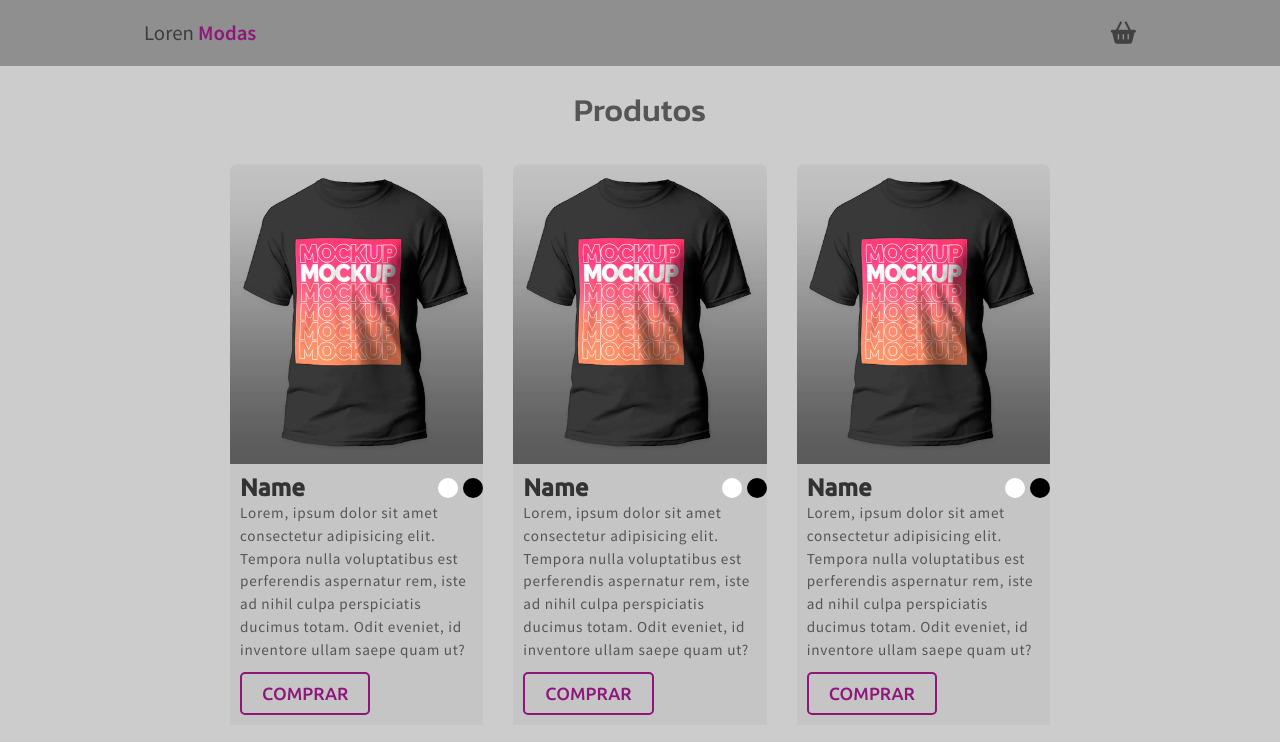
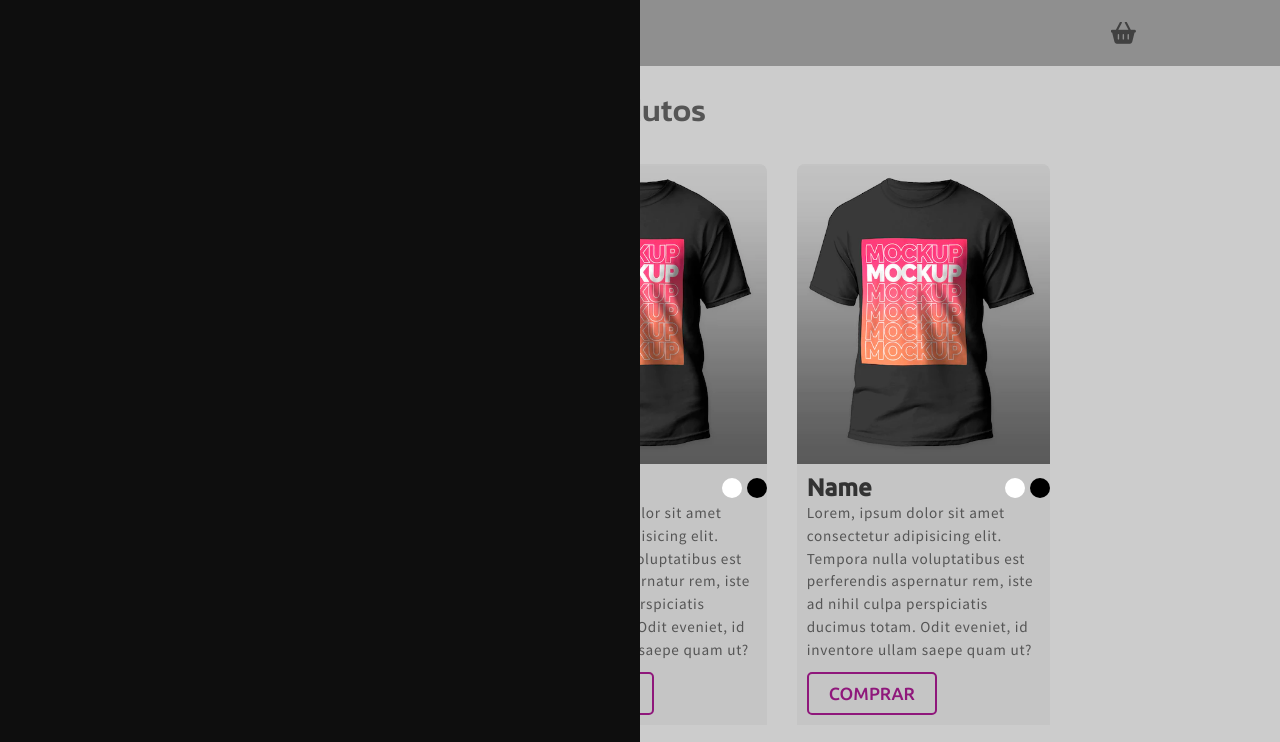
Before and after one commit to ViniciusRodrigues2/LorenModas, a plain HTML site: page index.html in a window 1280 px wide. Both pictures are taken after a click on the element 1123 px from the left and 33 px from the top of the page. Shown: the top 742 px of the page. Drawn offline with Linux system fonts and the light colour scheme.

Commit message:
commit second

```diff
--- a/css/style.css
+++ b/css/style.css
@@ -11,6 +11,7 @@
 body{
     width: 100%;
     height: 100vh;
+    /* overflow-x: hidden; */
 }
 img{
     width: 100%;
@@ -40,12 +41,28 @@ img{
     color: #8f177b;
     font-weight: 600;
 }
+.header .menu-nav .shop{
+    overflow-x: hidden;
+}
 .header .menu-nav .shop i{
     font-size: 1.4em;
     color: #414141;
     cursor: pointer;
 }
-
+.header .menu-nav .shop .menu-shop{
+    position: absolute;
+    width: 0%;
+    height: 100vh;
+    display: block;
+    background-color: #0e0e0e;
+    top: 0;
+    left: 0;
+    z-index: 2;
+    transition: all .4s ease-out;
+}
+.header .menu-nav .shop .menu-shop.on{
+    width: 50%;
+}
 /* produtos grid */
 
 .container{
@@ -201,6 +218,6 @@ img{
 .rodape .rodape-action i:hover{
     color: #8f177b;
     transform: scale(1.2);
-    background-color: #222;
+    background-color: #111;
     box-shadow: 0 3px 6px #8f177b;
 }
--- a/index.html
+++ b/index.html
@@ -15,6 +15,9 @@
             </div>
             <div class="shop">
                 <i class="fa-solid fa-basket-shopping"></i>
+                <div class="menu-shop">
+
+                </div>
             </div>
         </nav>
     </header>
@@ -48,8 +51,8 @@
                  <div class="flex">
                      <h2>Name</h2>
                      <div class="mudar">
-                         <div class="mudarColor"></div>
-                         <div class="mudarBlack"></div>
+                         <div class="mudarColor ct"></div>
+                         <div class="mudarBlack ce"></div>
                      </div>
                  </div>
                  <p>Lorem, ipsum dolor sit amet consectetur adipisicing elit. Tempora nulla voluptatibus est perferendis aspernatur rem, iste ad nihil culpa perspiciatis ducimus totam. Odit eveniet, id inventore ullam saepe quam ut?</p>
@@ -254,4 +257,5 @@
 </body>
 <script src="https://kit.fontawesome.com/777e587da3.js" crossorigin="anonymous"></script>
 <script src="js/mudarcamisa.js"></script>
+<script src="js/shop.js"></script>
 </html>
--- a/js/mudarcamisa.js
+++ b/js/mudarcamisa.js
@@ -5,7 +5,7 @@ function mudar(e){
     if(e.target.className == 'mudarColor')
     {
         img.src = '../image/white-t-shirt-mockup.webp'
-        img.alt = 'camisa da mockup branca'
+        img.attributes.alt = 'camisa da mockup branca'
     }
     function mudarB (e){
         var img = document.querySelector('.img-ctn');
@@ -13,7 +13,7 @@ function mudar(e){
             img.src = '../image/black-t-shirt-mockup.webp'
         }
     }
-    mudarBlack.addEventListener('click',mudarB)
+    mudarBlack.addEventListener('click',mudarB);
 }
 
 mudarCor.addEventListener('click',mudar);
--- /dev/null
+++ b/js/shop.js
@@ -0,0 +1,11 @@
+var shop = document.querySelector('.shop');
+var drop = true;
+function shopDawn(){
+    let bgShop = document.querySelector('.menu-shop');
+    bgShop.classList.toggle('on',drop);
+    document.body.style.overflowY = drop ? 'hidden' : 'initial'
+    drop = !drop
+    console.log(drop)
+}
+
+shop.addEventListener('click',shopDawn)
```
